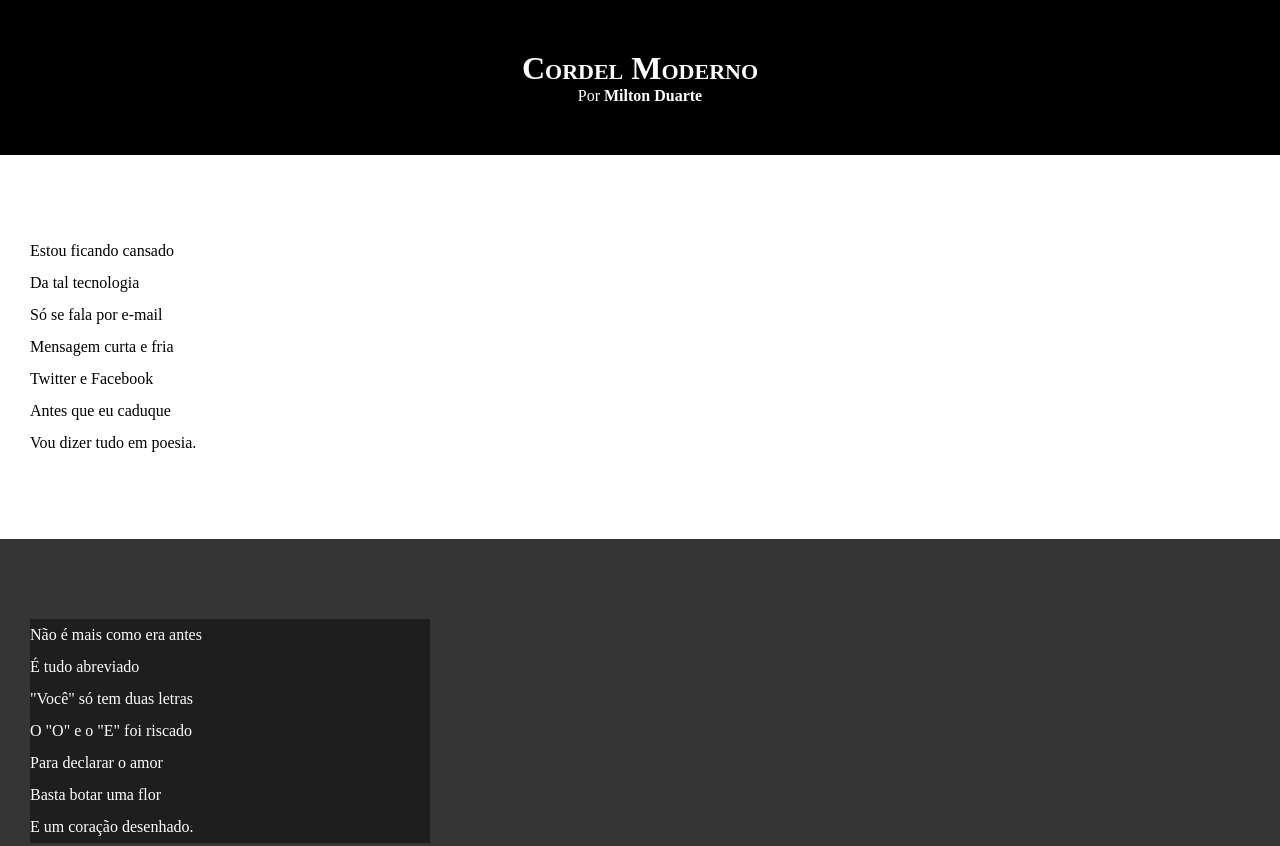
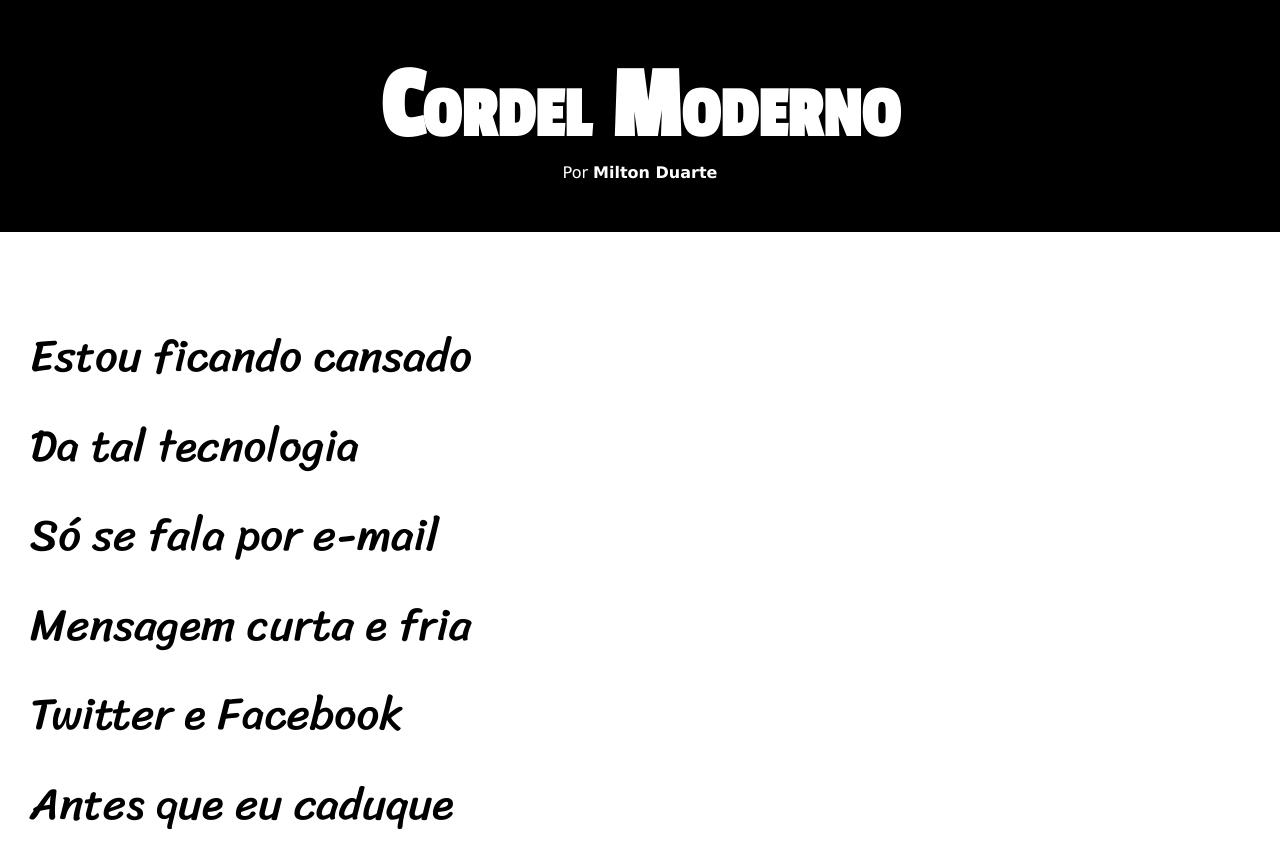
Before and after one commit to MatheusAnjos10/Curso-HTML-CSS, a plain HTML site: page Projetos/Projeto Cordel/index.html in a window 1280 px wide. Shown: the top 846 px of the page. Drawn offline with Linux system fonts and the light colour scheme.

Commit message:
Update style.css

```diff
--- a/Projetos/Projeto Cordel/estilo/style.css
+++ b/Projetos/Projeto Cordel/estilo/style.css
@@ -1,4 +1,14 @@
 @charset "UTF-8";
+
+@import url('https://fonts.googleapis.com/css2?family=Passion+One&display=swap');
+@import url('https://fonts.googleapis.com/css2?family=Sriracha&display=swap');
+
+
+:root {
+    --fonte1: Verdana, Geneva, Tahoma, sans-serif;
+    --fonte2: 'Passion One', cursive;
+    --fonte3: 'Sriracha', cursive;
+}
 
 * {
     margin: 0px;
@@ -8,6 +18,7 @@
 html, body {
     min-height: 100vh;
     background-color: darkgray;
+    font-family: var(--fonte1);
 }
 
 header {
@@ -19,6 +30,8 @@ header {
 header h1 {
     padding-top: 50px;
     font-variant: small-caps;
+    font-family: var(--fonte2);
+    font-size: 8vw;
 }
 
 header p {
@@ -40,6 +53,8 @@ section {
     padding-bottom: 10vh;
     padding-left: 30px;
     line-height: 2em;
+    font-family: var(--fonte3);
+    font-size: 3.5vw;
 }
 
 .normal {
@@ -48,7 +63,8 @@ section {
 }
 
 .imagem p {
-    width: 400px;
+    display: inline-block;
+    padding: 5px;
     background-color: rgba(0, 0, 0, 0.438);
 }
 
```
